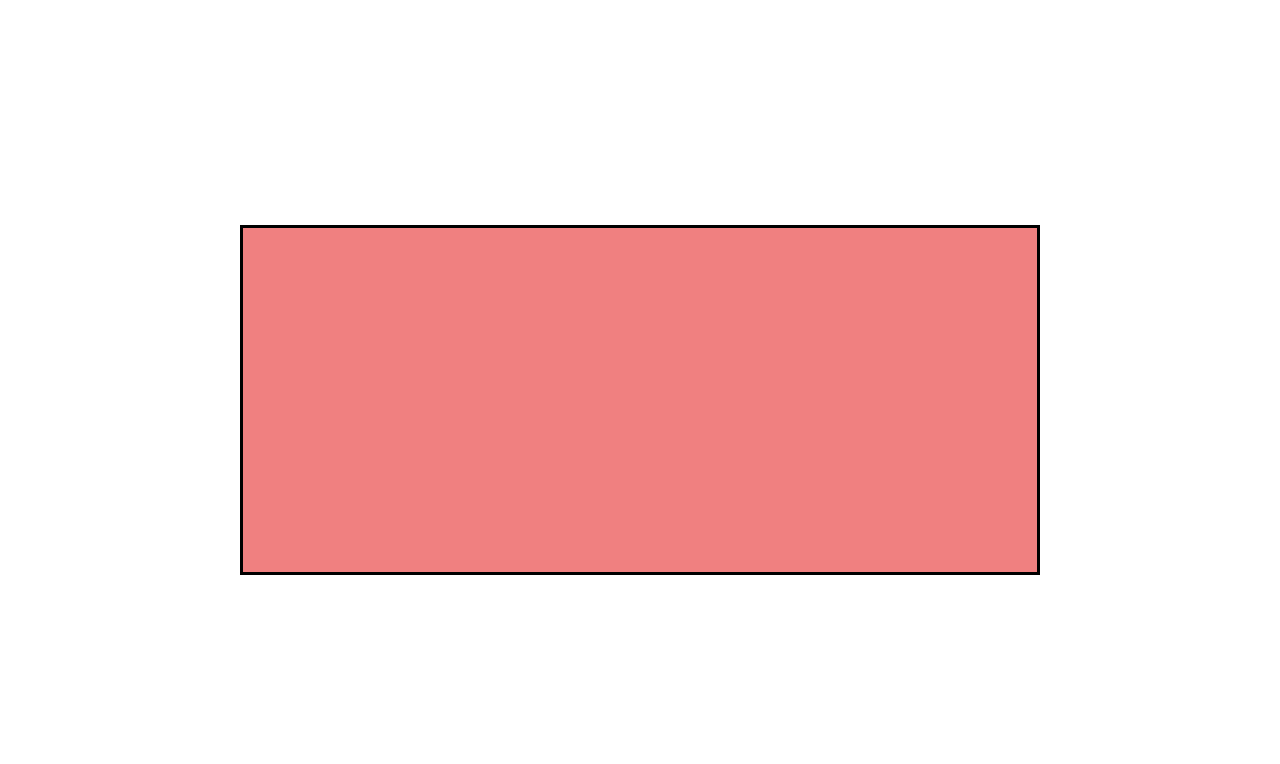
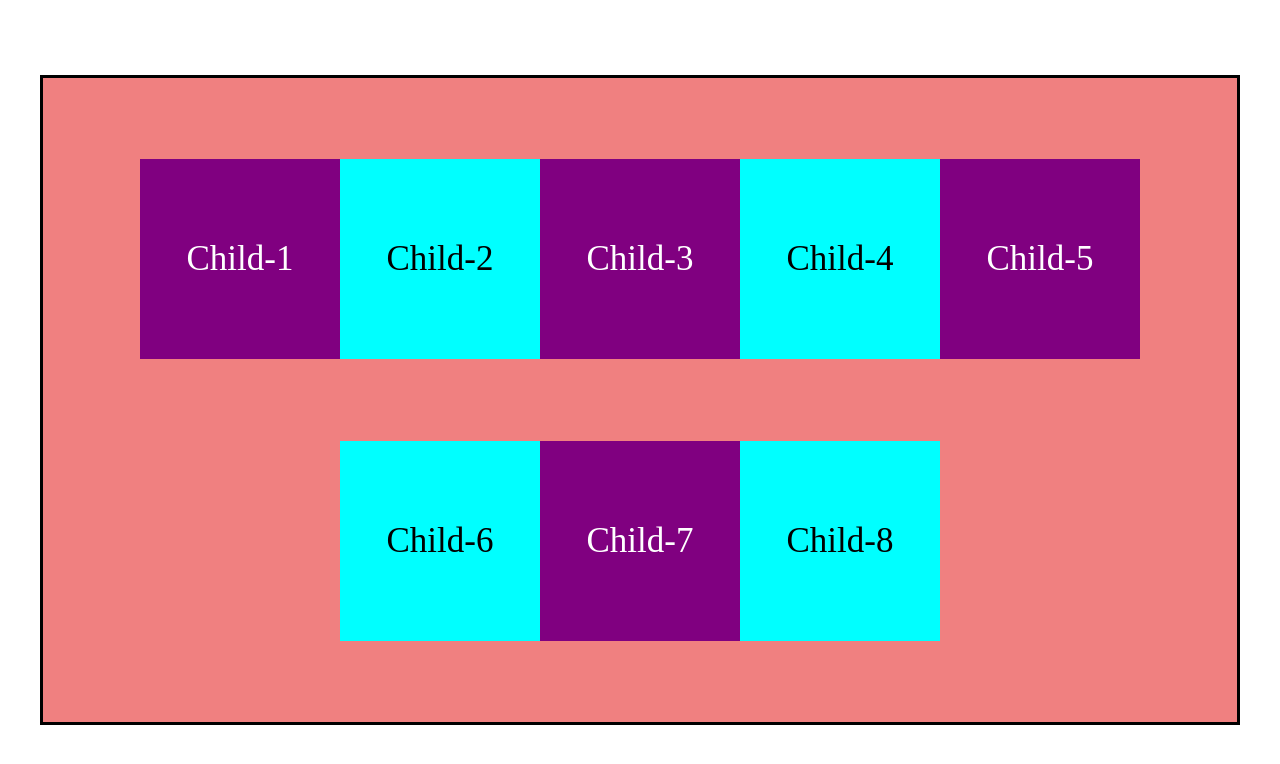
Before and after one commit to RajSresth/Frontend-3pm-Batch, a plain HTML site: page CSS/Day-9 Flex Container Property/index.html in a window 1280 px wide. Drawn offline with Linux system fonts and the light colour scheme.

Commit message:
Lecture on Zerodha Section

```diff
--- a/CSS/Day-9 Flex Container Property/index.html
+++ b/CSS/Day-9 Flex Container Property/index.html
@@ -8,7 +8,14 @@
 </head>
 <body>
     <section>
-
+        <div class="child child-1">Child-1</div>
+        <div class="child child-2">Child-2</div>
+        <div class="child child-3">Child-3</div>
+        <div class="child child-4">Child-4</div>
+        <div class="child child-5">Child-5</div>
+        <div class="child child-6">Child-6</div>
+        <div class="child child-7">Child-7</div>
+        <div class="child child-8">Child-8</div>
     </section>
 </body>
 </html>
--- a/CSS/Day-9 Flex Container Property/style.css
+++ b/CSS/Day-9 Flex Container Property/style.css
@@ -12,8 +12,28 @@ body{
     align-items: center;
 }
 section{
-    width: 800px;
-    height: 350px;
+    width: 1200px;
+    height: 650px;
     border: 3px solid black;
     background-color: lightcoral;
+    display: flex;
+    flex-flow: row wrap;
+    justify-content: center;
+    align-content: space-evenly;
+    /* align-items: center; */
 }
+.child{
+    width: 200px;
+    height: 200px;
+    text-align: center;
+    line-height: 200px;
+    font-size: 35px;
+}
+
+section>.child:nth-of-type(even){
+    background-color: aqua;
+}
+section>.child:nth-of-type(odd){
+    background-color: purple;
+    color: white;
+}
--- /dev/null
+++ b/CSS/Section Project/section.css
@@ -0,0 +1,56 @@
+@import url('https://fonts.googleapis.com/css2?family=Inter:wght@100..900&display=swap');
+*{
+    box-sizing: border-box;
+    margin: 0;
+    padding: 0;
+    font-family: "Inter", sans-serif;
+}
+
+body{
+    width: 100vw;
+    height: 100vh;
+}
+section{
+    width: 100%;
+    height: 100%;
+    /* background-color: lightblue; */
+    display: flex;
+    justify-content: center;
+    align-items: flex-end;
+}
+article{
+    width: 1100px;
+    height: 569px;
+    /* background-color: lightcoral; */
+    display: flex;
+    flex-direction: column;  /*Main Axis:- column*/
+     align-items: center;    /*Cross Axis:- Row */
+}
+.image-container{
+    width: 743px;
+    height: 313px;
+    margin-bottom: 50px;
+}
+.image-container>img{
+    width: 100%;
+    height: 100%;
+}
+
+h1{
+    font-size: 38px;
+    font-weight: 500;
+}
+p{
+    font-size: 18px;
+    font-weight: 400;
+    margin-block:18px 65px;
+}
+a{
+    padding: 13px 45px;
+    color: white;
+    text-decoration: none;
+    background-color: #387ed1;
+    border-radius: 4px;
+    font-weight: 500;
+    font-size: 18px;
+}
```
Also changed, not shown: CSS/Section Project/section.html (added, +21 -0 lines).
